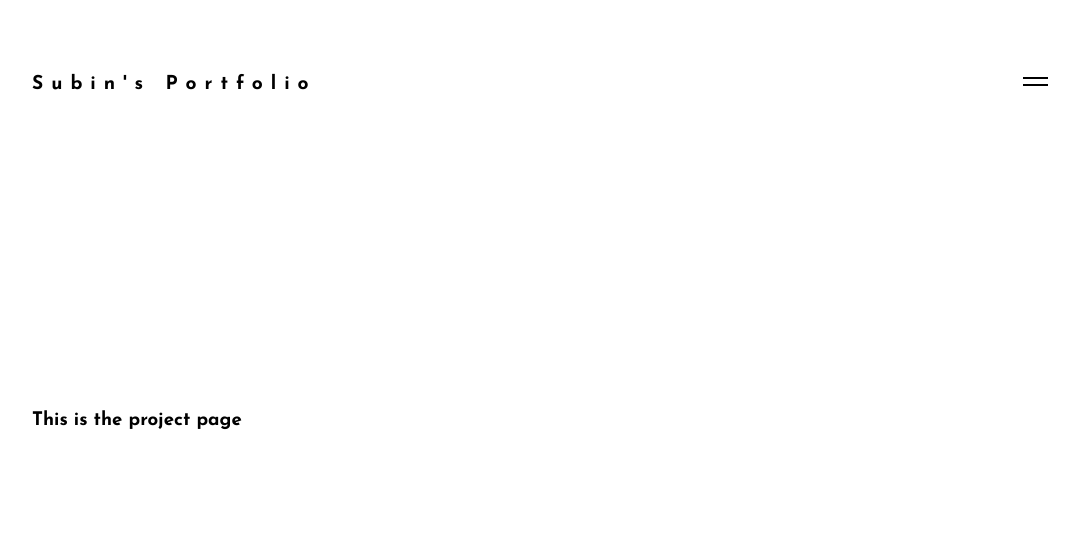
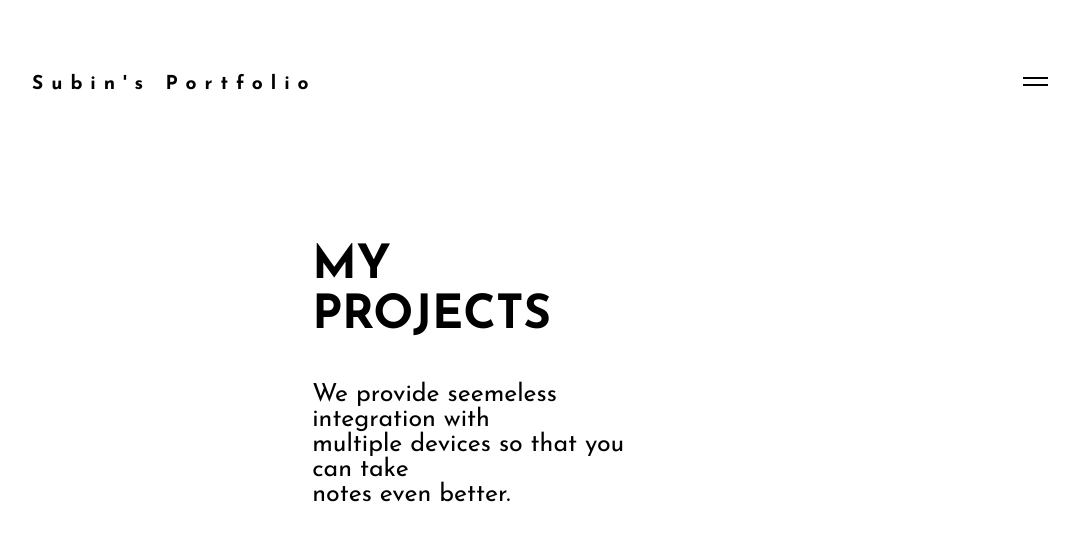
Before and after one commit to susujjjj/sbportfolio, a React (Create React App) app: page /projects in a window 1280 px wide. Shown: the top 540 px of the page, without its empty margins (100-1179 px from the left). Built offline with nearby package versions, Linux system fonts and the light colour scheme.

Commit message:
gsap scrollTrigger적용

```diff
--- a/package.json
+++ b/package.json
@@ -7,13 +7,14 @@
     "@testing-library/jest-dom": "^4.2.4",
     "@testing-library/react": "^9.3.2",
     "@testing-library/user-event": "^7.1.2",
-    "gsap": "^3.1.1",
+    "gsap": "^3.5.1",
     "node-sass": "^4.13.1",
     "react": "^16.12.0",
     "react-dom": "^16.12.0",
     "react-router-dom": "^5.1.2",
     "react-scripts": "3.3.1",
-    "react-transition-group": "^4.3.0"
+    "react-transition-group": "^4.3.0",
+    "scrolltrigger": "^1.0.1"
   },
   "scripts": {
     "start": "react-scripts start",
--- a/src/pages/about.js
+++ b/src/pages/about.js
@@ -14,6 +14,11 @@ const About = () => {
             저의 다양한 경험과 배경은 창의적 사고를 가능하게 하고 다른 부서와의
             소통 능력을 향상합니다.
           </h3>
+          <div>
+             Skills - **HTML, CSS** - **JavaScript** - **TypeScript** -
+            **React.js** - **React Hooks** - **Use Reducer & Use Context** -
+            **SCSS** - **Styled-component** - **Redux** - **MaterialUI**
+          </div>
         </div>
       </div>
     </div>
--- a/src/pages/caseStudies.js
+++ b/src/pages/caseStudies.js
@@ -1,15 +1,182 @@
-import React from "react";
+import React, { useCallback, useEffect, useRef, useState } from 'react';
+import '../styles/components/project.scss'
+import { gsap, TimelineLite, Power3} from 'gsap';
+import { ScrollTrigger } from 'gsap/ScrollTrigger';
+gsap.registerPlugin(ScrollTrigger);
+
+const panels = [
+  {
+    title: 'Architecto aliquam',
+    subtitle:
+      'Lorem, ipsum dolor sit amet consectetur adipisicing elit. At, ea.',
+  },
+  {
+    title: 'Ceritatis placeat',
+    subtitle:
+      'Dignissimos placeat cupiditate perferendis eaque praesentium similique officia dolore?',
+  },
+  {
+    title: 'Vitae voluptates',
+    subtitle:
+      'In ullam et nulla repudiandae praesentium, laboriosam quas tempore fuga asperiores eveniet amet.',
+  },
+];
+
 
 const CaseStudies = () => {
+  let t1 = new TimelineLite({ delay: 0.3 });
+  useEffect(() => {
+    t1.from(
+      ".bannerMain-rgt",
+      3,
+      { y: 15, opacity: 0, ease: Power3.easeOut, delay: 0.2 },
+      "Start"
+    );
+    t1.staggerFrom(
+      ".text",
+      1,
+      { y: 30, ease: Power3.easeOut, opacity: 0 },
+      0.15,
+      "Start"
+    )
+      .from(
+        ".btn-primary",
+        1,
+        { y: 20, opacity: 0, ease: Power3.easeOut, delay: 0.4 },
+        0.35
+      )
+      .from(
+        ".paragraphAnimation",
+        1,
+        { y: 10, opacity: 0, ease: Power3.easeOut, delay: 0.2 },
+        0.35
+      )
+      .from(
+        "nav",
+        1,
+        { y: -10, opacity: 0, ease: Power3.easeOut, delay: 0.2 },
+        0.35,
+        "Start"
+      );
+    gsap.from(".content", {
+      duration: 3,
+      y: "100",
+      opacity: 0,
+      ease: "ease-in",
+      scrollTrigger: {
+        trigger: ".content-main",
+        markers: false,
+        start: "top 90%",
+        end: "bottom 60%",
+        toggleActions: "restart complete reverse reset",
+        //options: play, pause, resume, reset, restart, complete, reverse,none
+      },
+    });
+  });
+
+
   return (
-    <div className="page">
-      <div className="container">
-        <div className="row">
-          <h3>This is the project page</h3>
-          <a href="https://www.youtube.com/watch?v=A-BaNR3fjeI&t=4s"></a>
+    <>
+      <div className="page">
+        <div className="container">
+          <div className="row">
+            <div className="projectpageLayout">
+              <section className="bannerMain">
+                <div className="bannerMain-lft">
+                  <div className="bannerMain-lft__inner">
+                    <h2>
+                      <div className="textWrapper">
+                        <span className="text">My</span>
+                      </div>
+                      <div className="textWrapper">
+                        <span className="text">Projects</span>
+                      </div>
+                    </h2>
+                    <p className="paragraphAnimation">
+                      We provide seemeless integration with <br /> multiple
+                      devices so that you can take <br /> notes even better.
+                    </p>
+                  </div>
+                  <button className="btn-primary">request access</button>
+                </div>
+                <div className="bannerMain-rgt"></div>
+              </section>
+              <div className="content">
+                <div className="container1">
+                  <main className="content-main">
+                    {panels.map(({ title, subtitle }) => (
+                      <div key={panels.index}>
+                        <h2>{title}</h2>
+                        <p>{subtitle}</p>
+                      </div>
+                    ))}
+                  </main>
+                </div>
+              </div>
+            </div>
+
+            {/* <div className="projectpageLayout">
+              <h1> Project </h1>
+              <h2> CHANEL KOREA</h2>
+              <h3>website</h3>
+
+              <button>
+                <a
+                  href="https://www.youtube.com/watch?v=A-BaNR3fjeI&t=4s"
+                  target="_blank"
+                >
+                  VIEW VIDEO
+                </a>
+              </button>
+              <button>
+                <a
+                  href="https://www.notion.so/chloej/Portfolio-b2c79fd0492b445e95d3f66c239bb0b0"
+                  target="_blank"
+                >
+                  VIEW PROJECT DESCRIPTION
+                </a>
+              </button>
+            </div> */}
+          </div>
         </div>
       </div>
-    </div>
+
+      {/* <section className="bannerMain">
+          <div className="bannerMain-lft">
+            <div className="bannerMain-lft__inner">
+              <h2>
+                <div className="textWrapper">
+                  <span className="text">My</span>
+                </div>
+                <div className="textWrapper">
+                  <span className="text">Projects</span>
+                </div>
+              </h2>
+              <p className="paragraphAnimation">
+                We provide seemeless integration with <br /> multiple
+                devices so that you can take <br /> notes even better.
+              </p>
+            </div>
+            <button className="btn-primary">request access</button>
+          </div>
+          <div className="bannerMain-rgt">
+
+          </div>
+        </section>
+        <div className="content">
+          <div className="container1">
+            <main className="content-main">
+              {panels.map(({ title, subtitle }) => (
+                <div key={panels.index}>
+                  <h2>{title}</h2>
+                  <p>{subtitle}</p>
+                </div>
+              ))}
+            </main>
+          </div>
+
+      </div> */}
+    </>
   );
 };
 
--- a/src/styles/App.scss
+++ b/src/styles/App.scss
@@ -145,8 +145,21 @@ html {
   width: 100%;
   background: $white;
   .row {
+    // display: block;
     display: flex;
     align-items: center;
+    // .h3  {
+    //   display: flex;
+    //   align-items: center;
+    //   width: 100vw;
+    //   height: 60rem;
+    //   border: 1px solid blue;
+    // }
+    .projectpageLayout {
+      padding-top: 30rem;
+      width: 100vw;
+      // border: 1px solid red;
+    }
   }
 }
 
--- /dev/null
+++ b/src/styles/components/project.scss
@@ -0,0 +1,88 @@
+// :root {
+//   --background-color: #e6ebee;
+//   --blue-main: #2d3d8b;
+//   --btn-color: #65b9ce;
+//   --text-color: #3e3e3e;
+// }
+// a{
+//   text-decoration: none;
+//   color: #5a5a5a;
+// }
+.container1 {
+  max-width: 1440px;
+  margin: auto;
+}
+// body {
+//   background-color: var(--background-color);
+// }
+.bannerMain {
+  height: 100vh;
+  display: flex;
+  flex-wrap: wrap;
+  justify-content: center;
+  align-items: center;
+}
+.bannerMain-lft {
+  flex-basis: 35%;
+  margin-right: 50px;
+}
+.bannerMain-lft h2 {
+  color: var(--blue-main);
+  font-size: 47px;
+  text-transform: uppercase;
+  font-weight: 800;
+}
+.bannerMain .bannerMain-lft p {
+  color: var(--text-color);
+  font-size: 25px;
+}
+.bannerMain .bannerMain-rgt {
+  margin-left: 50px;
+}
+.btn-primary {
+  padding: 17px 20px;
+  border: none;
+  background-color: var(--btn-color);
+  border-radius: 4px;
+  font-size: 17px;
+  text-transform: uppercase;
+  font-weight: bolder;
+  color: #ffffff;
+  cursor: pointer;
+}
+nav {
+  display: flex;
+  align-items: center;
+  // background-color: #ffffff;
+  padding: 0px 30px;
+  position: absolute;
+  top:0;
+  left:0;
+  right:0;
+}
+nav .nav-items ul li {
+  display: inline;
+  padding-right: 20px;
+  font-size: 17px;
+  font-weight: 500;
+}
+nav .nav-logo{
+  font-weight: 800;
+  color: var(--blue-main);
+  font-size: 19px;;
+}
+.textWrapper {
+  background-color: transparent;
+  overflow: hidden;
+  height: 50px;
+}
+.content{
+  // background-color: #ffffff;
+  padding: 30px 0px;
+}
+.content-main > div{
+  margin-bottom: 90px;
+}
+.App-section{
+  margin-top: 80px;
+}
```
Also changed, not shown: 2 other files (tests, documents, lock files or other folders).
